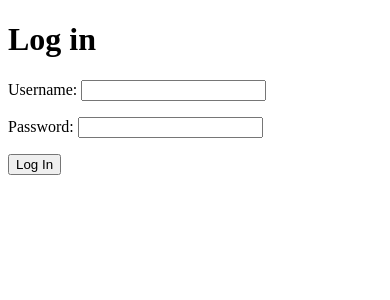
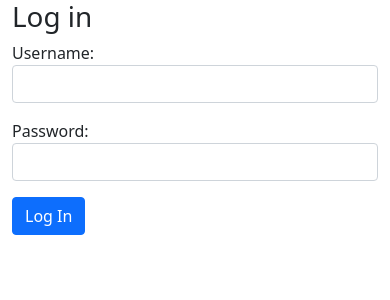
Before and after one commit to Nikitich2033/clucker_django, a Django app: page /log_in/ in a window 390 px wide. Shown: the top 300 px of the page. Run offline with Django 3.2, Linux system fonts and the light colour scheme; some libraries are stand-ins or nearby versions.

Commit message:
Render log_in template with Bootstrap

```diff
--- a/microblogs/templates/log_in.html
+++ b/microblogs/templates/log_in.html
@@ -1,18 +1,18 @@
-<!DOCTYPE html>
-<html lang="en" dir="ltr">
-  <head>
-    <meta charset="utf-8">
-    <title>Log in</title>
-  </head>
-  <body>
+{% extends 'base.html'%}
+{% block body%}
+<div class="container">
+  <div class="row">
+    <div class="col-sm-12 col-md-6 offset-md-3">
         <h1>Log in</h1>
         {% for message in messages %}
           <p><b>{{ message }}</b></p>
         {% endfor %}
         <form action="{% url 'log_in' %}" method="post">
           {% csrf_token %}
-          {{form.as_p}}
-          <input type="submit" value="Log In">
+          {% include 'partials/bootstrap_form.html' with form=form %}
+          <input type="submit" value="Log In" class="btn btn-primary">
         </form>
-  </body>
-</html>
+      </div>
+    </div>
+  </div>
+  {% endblock%}
```
